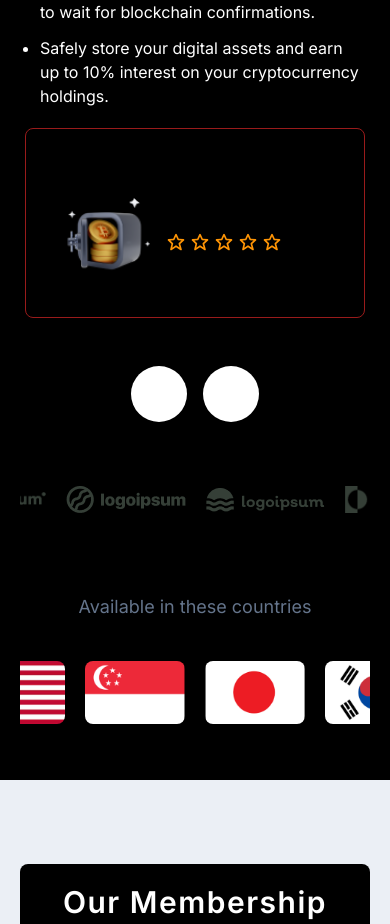
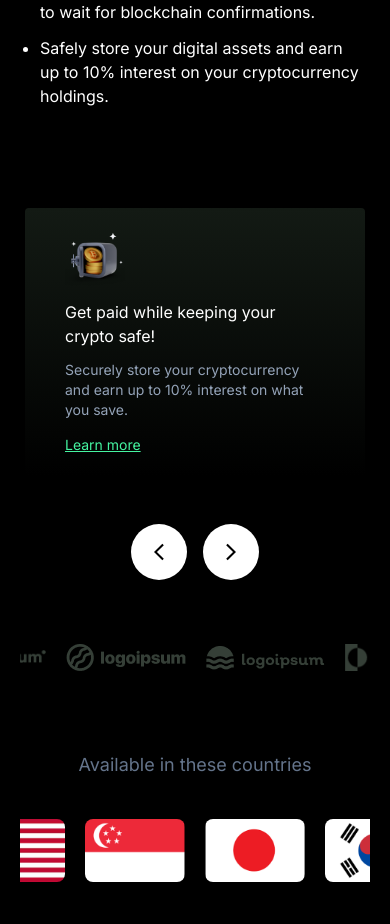
Before and after one commit to Isah-Hamza/secrecypay, a Next.js app: page / in a window 390 px wide. Shown: the part 1026-1950 px from the top of the page. Built offline with nearby package versions, Linux system fonts and the light colour scheme.

Commit message:
using react slider for features on mobile

```diff
--- a/app/components/Slider/ResponsiveSlider.jsx
+++ b/app/components/Slider/ResponsiveSlider.jsx
@@ -101,7 +101,7 @@ import {
 // import NextImage from "@/components/atom/NextImage/NextImage";
 import Image from "next/image";
 
-const ResponsiveSlider = ({ reviews }) => {
+const ResponsiveSlider = ({ reviews , scrollToForm}) => {
   const sliderRef = useRef(null);
 
   const next = () => {
@@ -132,50 +132,63 @@ const ResponsiveSlider = ({ reviews }) => {
   };
 
   return (
-    <div className="w-[340px] m-auto">
+    <div className="w-[340px] m-auto mt-20">
       <Slider ref={sliderRef} {...settings}>
         {reviews.map((item, idx) => (
+          // <div
+          //   key={idx}
+          //   className={`border border-red-800 ${
+          //     idx !== 0 && "hidden md:block"
+          //   }  mr-5 bg-normal text-white p-8 sm:p-14 rounded-lg `}
+          // >
+          //   <p className="text-base sm:text-lg font-semibold">{item?.review}</p>
+          //   <div className=" flex gap-3 sm:gap-5 mt-7 items-center">
+          //     <Image
+          //       className="overflow-hidden !rounded-full h-24 w-24"
+          //       src={item?.img}
+          //       alt="img"
+          //     />
+          //     <div className="">
+          //       <p className="font-bold text-base md:text-xl mb-2.5">
+          //         {item?.name}
+          //       </p>
+          //       <div className="flex items-center gap-1 ">
+          //         {[1, 2, 3, 4, 5].map((item) => (
+          //           <BiStar size={20} className="text-[#ff9505]" key={item} />
+          //         ))}
+          //       </div>
+          //     </div>
+          //   </div>
+          // </div>
           <div
-            data-aos="fade-up"
+            className={`mb-7 feature transition-all duration-300 ease-linear cursor-pointer p-5 px-10 rounded`}
             key={idx}
-            className={`border border-red-800 ${
-              idx !== 0 && "hidden md:block"
-            }  mr-5 bg-normal text-white p-8 sm:p-14 rounded-lg `}
           >
-            <p className="text-base sm:text-lg font-semibold">{item?.review}</p>
-            <div className=" flex gap-3 sm:gap-5 mt-7 items-center">
-              <Image
-                className="overflow-hidden !rounded-full h-24 w-24"
-                src={item?.img}
-                alt="img"
-              />
-              <div className="">
-                <p className="font-bold text-base md:text-xl mb-2.5">
-                  {item?.name}
-                </p>
-                <div className="flex items-center gap-1 ">
-                  {[1, 2, 3, 4, 5].map((item) => (
-                    <BiStar size={20} className="text-[#ff9505]" key={item} />
-                  ))}
-                </div>
-              </div>
-            </div>
+            <Image src={item.img} width={60} height={60} alt={item.title} />
+            <p className="my-3">{item.title}</p>
+            <p className="text-sm mb-3 text-slate-400">{item.content}</p>
+            <button
+              onClick={scrollToForm}
+              className="text-primary underline text-sm"
+            >
+              Learn more
+            </button>
           </div>
         ))}
       </Slider>
       <div
         // data-aos=""
-        className="flex justify-center items-center mt-12 gap-4"
+        className="flex justify-center items-center gap-4"
       >
         <button
           onClick={previous}
-          className="bg-white w-14 aspect-square rounded-full grid place-content-center"
+          className="bg-white text-black w-14 aspect-square rounded-full grid place-content-center"
         >
           <MdOutlineArrowBackIosNew size={20} />
         </button>
         <button
           onClick={next}
-          className="bg-white w-14 aspect-square rounded-full grid place-content-center"
+          className="bg-white text-black w-14 aspect-square rounded-full grid place-content-center"
         >
           <MdOutlineArrowForwardIos size={20} />
         </button>
--- a/app/page.jsx
+++ b/app/page.jsx
@@ -377,30 +377,7 @@ export default function Home() {
                 </ul>
               </div>
               <div className="container">
-                <ResponsiveSlider reviews={features} />
-                {/* {features.map((item, idx) => (
-                  <div
-                    className={`mb-7 feature transition-all duration-300 ease-linear cursor-pointer p-5 px-10 rounded`}
-                    key={idx}
-                  >
-                    <Image
-                      src={item.img}
-                      width={60}
-                      height={60}
-                      alt={item.title}
-                    />
-                    <p className="my-3">{item.title}</p>
-                    <p className="text-sm mb-3 text-slate-400">
-                      {item.content}
-                    </p>
-                    <button
-                      onClick={scrollToForm}
-                      className="text-primary underline text-sm"
-                    >
-                      Learn more
-                    </button>
-                  </div>
-                ))} */}
+                <ResponsiveSlider reviews={features} scrollToForm={scrollToForm} />
               </div>
             </div>
             <div className="overflow-x-auto relative z-20 mt-16 md:mt-28 flex justify-center items-center gap-5 md:gap-14">
```
